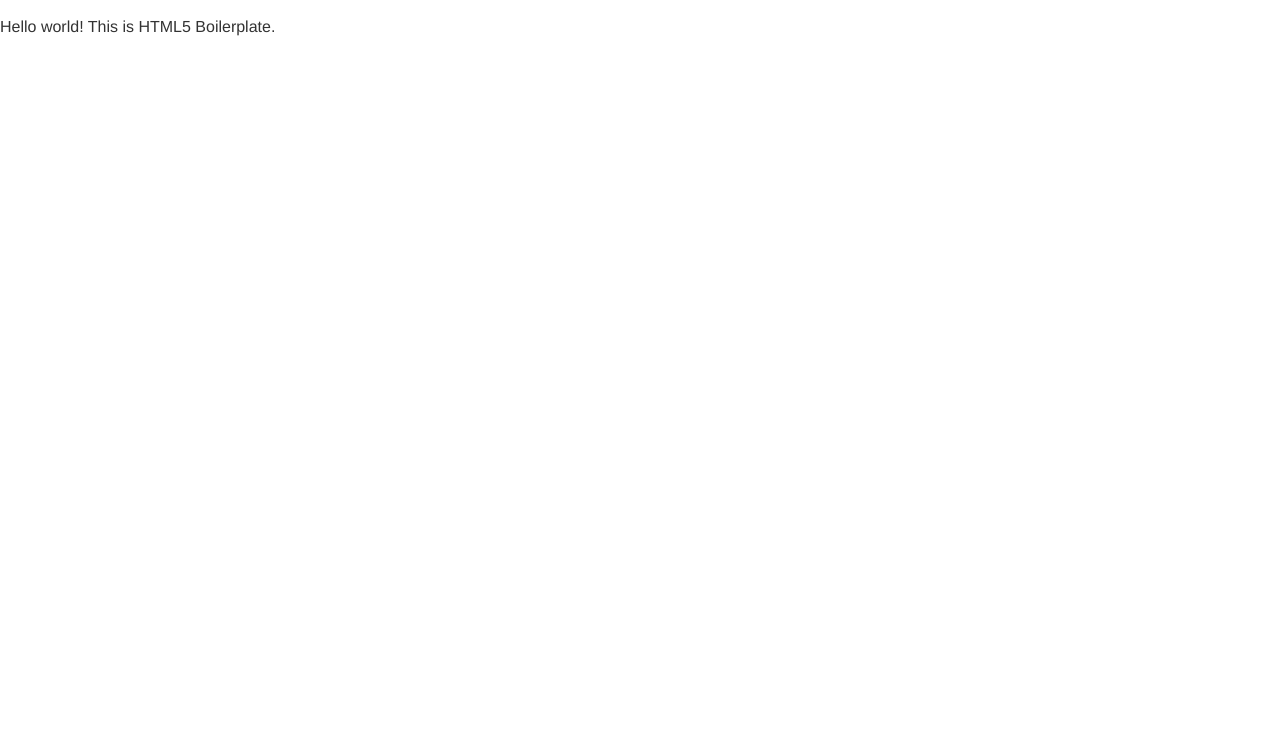
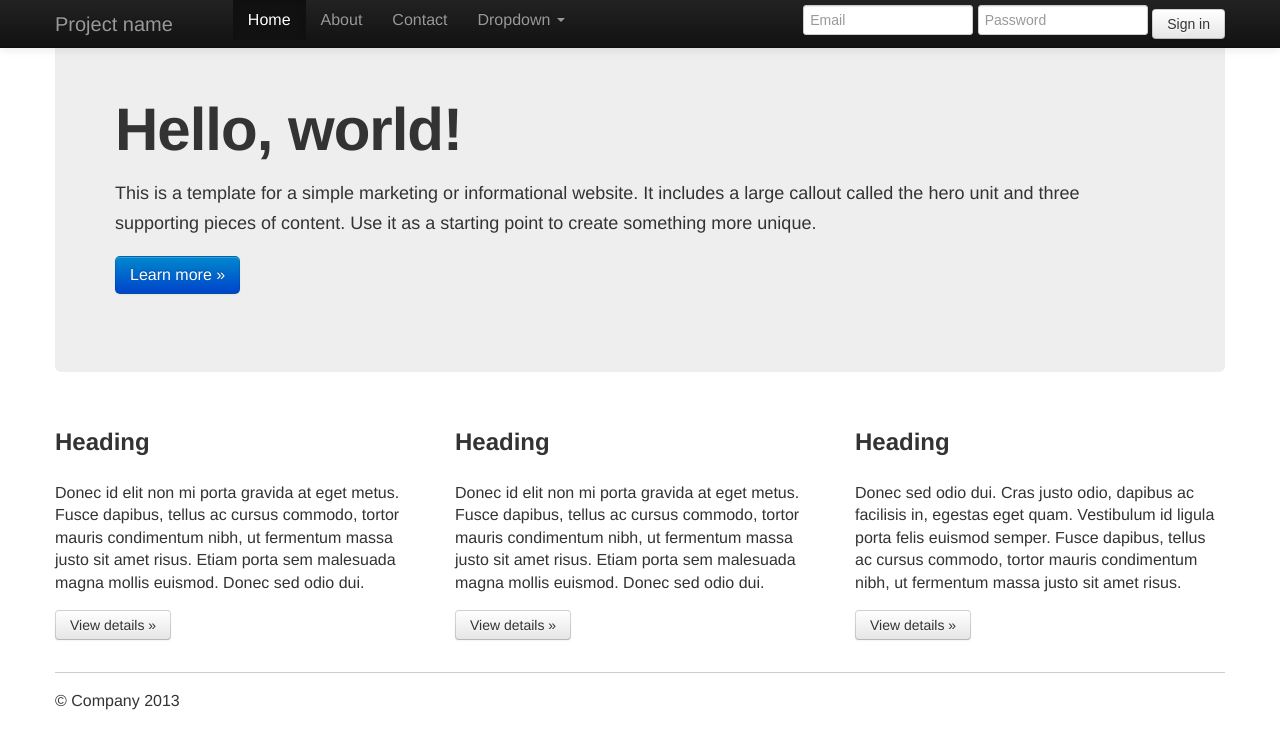
Before and after one commit to mikedev9000/html5starter, a plain HTML site: page pub/index.html in a window 1280 px wide. Drawn offline with Linux system fonts and the light colour scheme.

Commit message:
Removing extra files from html5boilerplate and making use of my favorite bootstrap example

```diff
--- a/pub/index.html
+++ b/pub/index.html
@@ -25,7 +25,82 @@
         <![endif]-->
 
         <!-- START CONTENT -->
-        <p>Hello world! This is HTML5 Boilerplate.</p>
+        <!-- navbar -->
+        <div class="navbar navbar-inverse navbar-fixed-top">
+            <div class="navbar-inner">
+                <div class="container">
+                    <button type="button" class="btn btn-navbar" data-toggle="collapse" data-target=".nav-collapse">
+                        <span class="icon-bar"></span>
+                        <span class="icon-bar"></span>
+                        <span class="icon-bar"></span>
+                    </button>
+                    <a class="brand" href="#">Project name</a>
+                    <div class="nav-collapse collapse">
+                        <ul class="nav">
+                            <li class="active"><a href="#">Home</a></li>
+                            <li><a href="#about">About</a></li>
+                            <li><a href="#contact">Contact</a></li>
+                            <li class="dropdown">
+                                <a href="#" class="dropdown-toggle" data-toggle="dropdown">Dropdown <b class="caret"></b></a>
+                                <ul class="dropdown-menu">
+                                    <li><a href="#">Action</a></li>
+                                    <li><a href="#">Another action</a></li>
+                                    <li><a href="#">Something else here</a></li>
+                                    <li class="divider"></li>
+                                    <li class="nav-header">Nav header</li>
+                                    <li><a href="#">Separated link</a></li>
+                                    <li><a href="#">One more separated link</a></li>
+                                </ul>
+                            </li>
+                        </ul>
+                        <form class="navbar-form pull-right">
+                            <input class="span2" type="text" placeholder="Email">
+                            <input class="span2" type="password" placeholder="Password">
+                            <button type="submit" class="btn">Sign in</button>
+                        </form>
+                    </div><!--/.nav-collapse -->
+                </div>
+            </div>
+        </div>
+        <!-- /navbar -->
+        <!-- container -->
+        <div class="container">
+
+            <!-- Main hero unit for a primary marketing message or call to action -->
+            <div class="hero-unit">
+                <h1>Hello, world!</h1>
+                <p>This is a template for a simple marketing or informational website. It includes a large callout called the hero unit and three supporting pieces of content. Use it as a starting point to create something more unique.</p>
+                <p><a href="#" class="btn btn-primary btn-large">Learn more »</a></p>
+            </div>
+
+            <!-- Example row of columns -->
+            <div class="row">
+                <div class="span4">
+                    <h2>Heading</h2>
+                    <p>Donec id elit non mi porta gravida at eget metus. Fusce dapibus, tellus ac cursus commodo, tortor mauris condimentum nibh, ut fermentum massa justo sit amet risus. Etiam porta sem malesuada magna mollis euismod. Donec sed odio dui. </p>
+                    <p><a class="btn" href="#">View details »</a></p>
+                </div>
+                <div class="span4">
+                    <h2>Heading</h2>
+                    <p>Donec id elit non mi porta gravida at eget metus. Fusce dapibus, tellus ac cursus commodo, tortor mauris condimentum nibh, ut fermentum massa justo sit amet risus. Etiam porta sem malesuada magna mollis euismod. Donec sed odio dui. </p>
+                    <p><a class="btn" href="#">View details »</a></p>
+                </div>
+                <div class="span4">
+                    <h2>Heading</h2>
+                    <p>Donec sed odio dui. Cras justo odio, dapibus ac facilisis in, egestas eget quam. Vestibulum id ligula porta felis euismod semper. Fusce dapibus, tellus ac cursus commodo, tortor mauris condimentum nibh, ut fermentum massa justo sit amet risus.</p>
+                    <p><a class="btn" href="#">View details »</a></p>
+                </div>
+            </div>
+
+            <hr>
+
+            <footer>
+                <p>© Company 2013</p>
+            </footer>
+
+        </div>
+        <!-- /container -->
+
         <!-- END CONTENT -->
 
         <script src="js/vendor/jquery-1.9.0.min.js"></script>
```
Also changed, not shown: pub/humans.txt, 4 other files.
